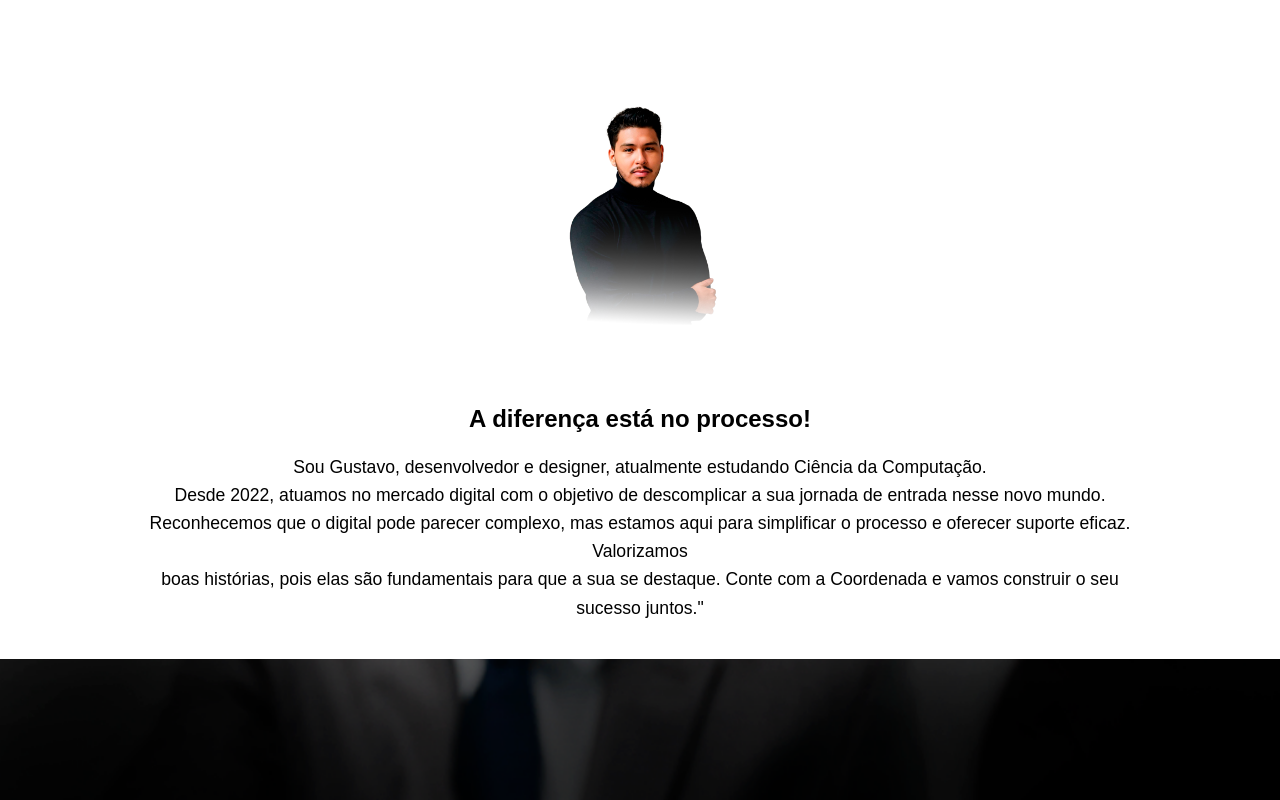
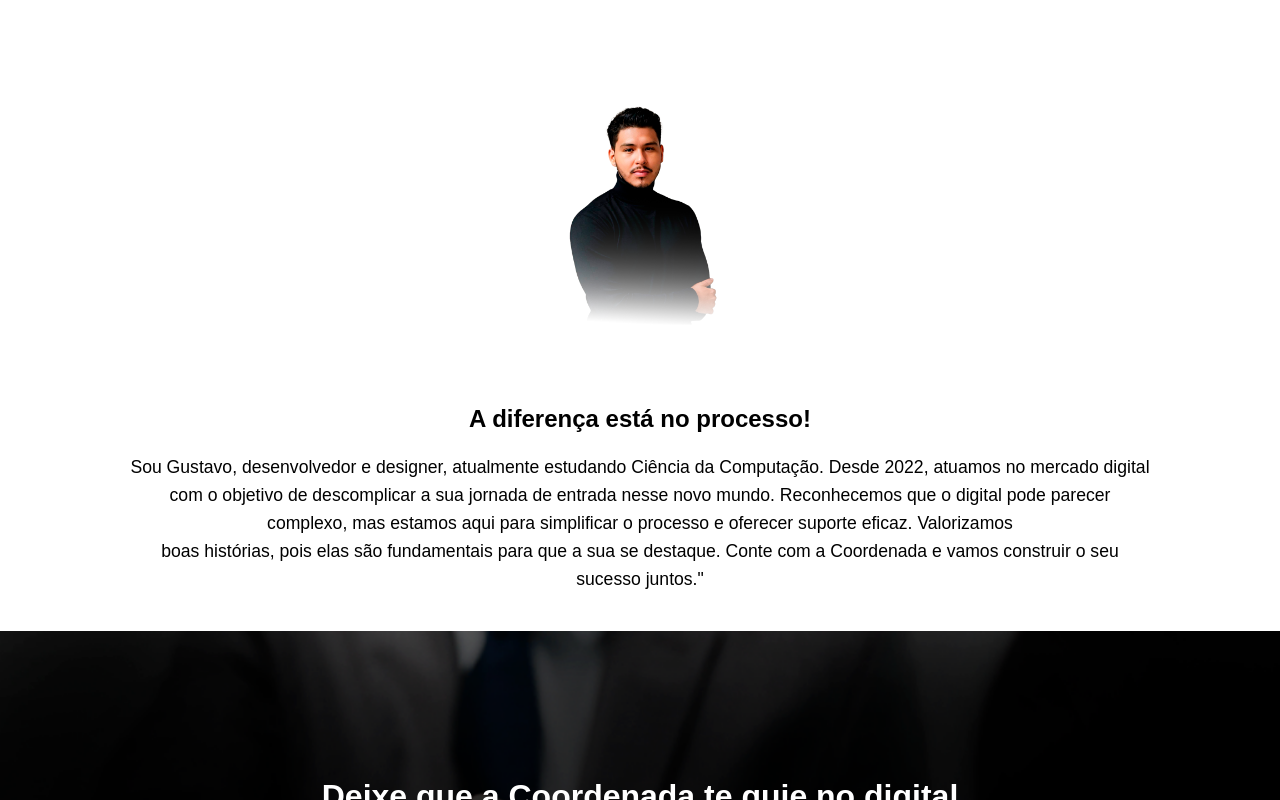
Before and after one commit to OfcCoordenada/sitecoordenada, a plain HTML site: page index.html in a window 1280 px wide. Shown: the part 2000-2800 px from the top of the page. Drawn offline with Linux system fonts and the light colour scheme.

Commit message:
Update index.html

```diff
--- a/index.html
+++ b/index.html
@@ -134,7 +134,7 @@
         <img class="fotoeu" src="png-eu..png" alt="Sua Foto">
         <div class="gradiente-texto">
             <h2 class="blackw">A diferença está no processo!</h2>
-            <p class="blackp">Sou Gustavo, desenvolvedor e designer, atualmente estudando Ciência da Computação. <br> Desde 2022, atuamos no mercado digital com o objetivo de descomplicar a sua jornada de entrada nesse novo mundo. <br>Reconhecemos que o digital pode parecer complexo, mas estamos aqui para simplificar o processo e oferecer suporte eficaz. Valorizamos <br>boas histórias, pois elas são fundamentais para que a sua se destaque. Conte com a Coordenada e vamos construir o seu sucesso juntos."</p>
+            <p class="blackp">Sou Gustavo, desenvolvedor e designer, atualmente estudando Ciência da Computação.  Desde 2022, atuamos no mercado digital com o objetivo de descomplicar a sua jornada de entrada nesse novo mundo. Reconhecemos que o digital pode parecer complexo, mas estamos aqui para simplificar o processo e oferecer suporte eficaz. Valorizamos <br>boas histórias, pois elas são fundamentais para que a sua se destaque. Conte com a Coordenada e vamos construir o seu sucesso juntos."</p>
         </div>
     </div>
 </section>
```
